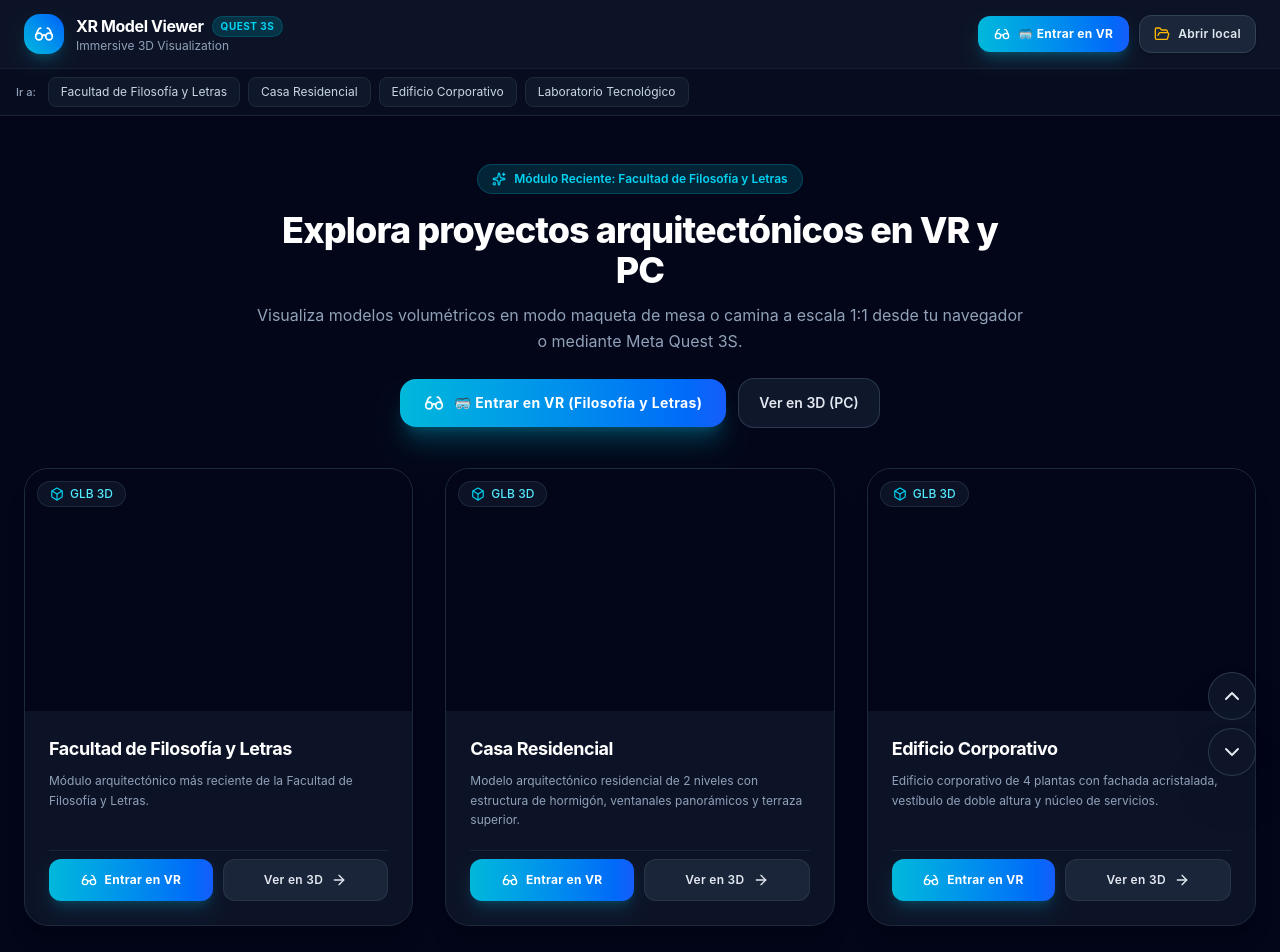
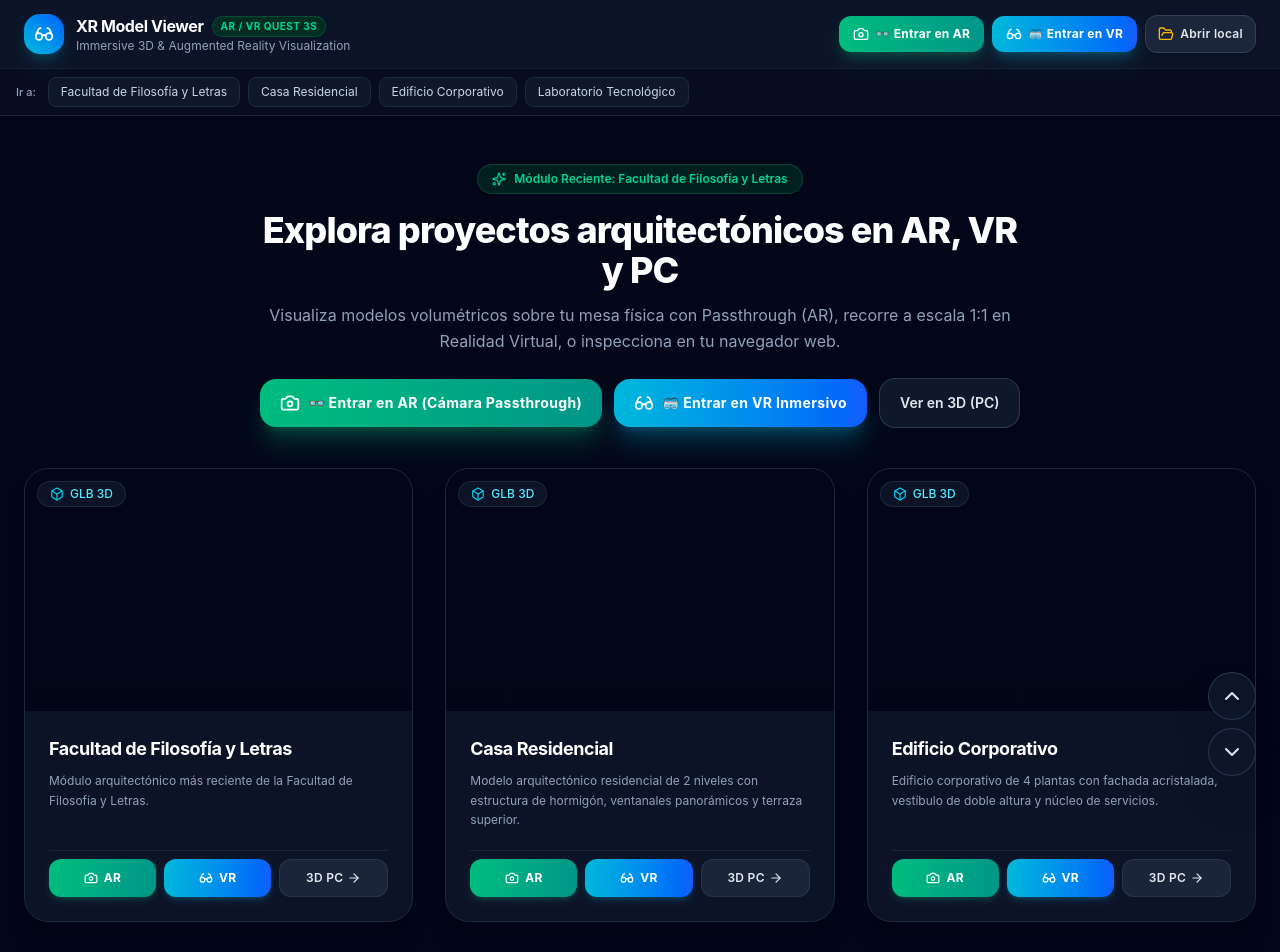
Before and after one commit to Vickman123/visor-xr, a React (Vite) app: page / in a window 1280 px wide. Shown: the top 952 px of the page. Built offline with nearby package versions, Linux system fonts and the light colour scheme; what @react-three/xr would draw is missing.

Commit message:
feat(ar): enable augmented reality camera passthrough for Meta Quest 3S

```diff
--- a/src/App.tsx
+++ b/src/App.tsx
@@ -18,7 +18,7 @@ export const App: React.FC = () => {
     setIsCatalogOpen(false);
   };
 
-  // Direct 1-click WebXR trigger for Meta Quest
+  // Direct 1-click WebXR trigger for Meta Quest VR
   const handleEnterVRProject = async (project: Project) => {
     setActiveProject(project);
     setLocalFile(null);
@@ -26,7 +26,19 @@ export const App: React.FC = () => {
     try {
       await xrStore.enterVR();
     } catch (err) {
-      console.warn('Error launching WebXR session:', err);
+      console.warn('Error launching WebXR VR session:', err);
+    }
+  };
+
+  // Direct 1-click WebXR AR trigger (Passthrough cameras) for Meta Quest
+  const handleEnterARProject = async (project: Project) => {
+    setActiveProject(project);
+    setLocalFile(null);
+    setIsCatalogOpen(false);
+    try {
+      await xrStore.enterAR();
+    } catch (err) {
+      console.warn('Error launching WebXR AR session:', err);
     }
   };
 
@@ -50,6 +62,7 @@ export const App: React.FC = () => {
           <ProjectCatalog
             onSelectProject={handleSelectProject}
             onEnterVRProject={handleEnterVRProject}
+            onEnterARProject={handleEnterARProject}
             onOpenLocalFileModal={() => setIsLocalModalOpen(true)}
           />
         </div>
--- a/src/components/catalog/ProjectCard.tsx
+++ b/src/components/catalog/ProjectCard.tsx
@@ -1,17 +1,19 @@
 import React from 'react';
 import type { Project } from '../../types';
-import { ArrowRight, Box, Glasses } from 'lucide-react';
+import { ArrowRight, Box, Glasses, Camera } from 'lucide-react';
 
 interface ProjectCardProps {
   project: Project;
   onSelect: (project: Project) => void;
   onEnterVR?: (project: Project) => void;
+  onEnterAR?: (project: Project) => void;
 }
 
 export const ProjectCard: React.FC<ProjectCardProps> = ({
   project,
   onSelect,
   onEnterVR,
+  onEnterAR,
 }) => {
   const baseUrl = import.meta.env.BASE_URL || '/';
   const resolvedThumbnail =
@@ -59,7 +61,22 @@ export const ProjectCard: React.FC<ProjectCardProps> = ({
         </div>
 
         {/* Action Buttons for Meta Quest and PC */}
-        <div className="flex flex-col sm:flex-row items-stretch gap-2.5 pt-2 border-t border-slate-800/80">
+        <div className="flex flex-col sm:flex-row items-stretch gap-2 pt-2 border-t border-slate-800/80">
+          {/* Direct AR Entry Button */}
+          {onEnterAR && (
+            <button
+              onClick={(e) => {
+                e.stopPropagation();
+                onEnterAR(project);
+              }}
+              className="flex-1 flex items-center justify-center gap-1.5 bg-gradient-to-r from-emerald-500 to-teal-600 hover:from-emerald-400 hover:to-teal-500 active:scale-95 text-white py-2.5 px-3 rounded-xl text-xs font-bold tracking-wide transition-all cursor-pointer shadow-md shadow-emerald-500/20"
+              title="Entrar en Realidad Aumentada (Passthrough de Meta Quest 3S)"
+            >
+              <Camera className="w-3.5 h-3.5" />
+              <span>AR</span>
+            </button>
+          )}
+
           {/* Direct VR Entry Button */}
           {onEnterVR && (
             <button
@@ -67,11 +84,11 @@ export const ProjectCard: React.FC<ProjectCardProps> = ({
                 e.stopPropagation();
                 onEnterVR(project);
               }}
-              className="flex-1 flex items-center justify-center gap-2 bg-gradient-to-r from-cyan-500 to-blue-600 hover:from-cyan-400 hover:to-blue-500 active:scale-95 text-white py-3 px-4 rounded-xl text-xs font-bold tracking-wide transition-all cursor-pointer shadow-lg shadow-cyan-500/20"
-              title="Entrar directamente en VR con este modelo"
+              className="flex-1 flex items-center justify-center gap-1.5 bg-gradient-to-r from-cyan-500 to-blue-600 hover:from-cyan-400 hover:to-blue-500 active:scale-95 text-white py-2.5 px-3 rounded-xl text-xs font-bold tracking-wide transition-all cursor-pointer shadow-md shadow-cyan-500/20"
+              title="Entrar directamente en VR inmersiva"
             >
-              <Glasses className="w-4 h-4" />
-              <span>Entrar en VR</span>
+              <Glasses className="w-3.5 h-3.5" />
+              <span>VR</span>
             </button>
           )}
 
@@ -81,11 +98,11 @@ export const ProjectCard: React.FC<ProjectCardProps> = ({
               e.stopPropagation();
               onSelect(project);
             }}
-            className="flex-1 flex items-center justify-center gap-2 bg-slate-800/90 hover:bg-slate-700 active:scale-95 text-slate-200 hover:text-white py-3 px-4 rounded-xl text-xs font-semibold tracking-wide transition-all cursor-pointer border border-slate-700/60"
-            title="Abrir en visor 3D"
+            className="flex-1 flex items-center justify-center gap-1 bg-slate-800/90 hover:bg-slate-700 active:scale-95 text-slate-200 hover:text-white py-2.5 px-3 rounded-xl text-xs font-semibold tracking-wide transition-all cursor-pointer border border-slate-700/60"
+            title="Abrir en visor 3D para PC"
           >
-            <span>Ver en 3D</span>
-            <ArrowRight className="w-4 h-4" />
+            <span>3D PC</span>
+            <ArrowRight className="w-3.5 h-3.5" />
           </button>
         </div>
       </div>
--- a/src/components/catalog/ProjectCatalog.tsx
+++ b/src/components/catalog/ProjectCatalog.tsx
@@ -2,17 +2,19 @@ import React, { useState, useEffect, useRef } from 'react';
 import type { Project } from '../../types';
 import { ProjectCard } from './ProjectCard';
 import { DEFAULT_PROJECTS } from '../../data/defaultProjects';
-import { FolderOpen, Layers, Glasses, Sparkles, ChevronDown, ChevronUp } from 'lucide-react';
+import { FolderOpen, Layers, Glasses, Sparkles, ChevronDown, ChevronUp, Camera } from 'lucide-react';
 
 interface ProjectCatalogProps {
   onSelectProject: (project: Project, file?: File) => void;
   onEnterVRProject: (project: Project) => void;
+  onEnterARProject: (project: Project) => void;
   onOpenLocalFileModal: () => void;
 }
 
 export const ProjectCatalog: React.FC<ProjectCatalogProps> = ({
   onSelectProject,
   onEnterVRProject,
+  onEnterARProject,
   onOpenLocalFileModal,
 }) => {
   const [projects, setProjects] = useState<Project[]>(DEFAULT_PROJECTS);
@@ -77,30 +79,41 @@ export const ProjectCatalog: React.FC<ProjectCatalogProps> = ({
             <div>
               <h1 className="text-base font-bold tracking-tight text-white flex items-center gap-2">
                 XR Model Viewer
-                <span className="text-[10px] uppercase font-bold tracking-wider bg-cyan-950 text-cyan-400 border border-cyan-800/60 px-2 py-0.5 rounded-full">
-                  Quest 3S
+                <span className="text-[10px] uppercase font-bold tracking-wider bg-emerald-950 text-emerald-400 border border-emerald-800/60 px-2 py-0.5 rounded-full">
+                  AR / VR Quest 3S
                 </span>
               </h1>
               <p className="text-xs text-slate-400">
-                Immersive 3D Visualization
+                Immersive 3D & Augmented Reality Visualization
               </p>
             </div>
           </div>
 
-          <div className="flex items-center gap-2.5">
+          <div className="flex items-center gap-2">
+            {/* Direct Quick AR Entry in Navbar */}
+            <button
+              onClick={() => onEnterARProject(latestProject)}
+              className="flex items-center gap-1.5 bg-gradient-to-r from-emerald-500 to-teal-600 hover:from-emerald-400 hover:to-teal-500 active:scale-95 text-white px-3.5 py-2.5 rounded-xl text-xs font-bold tracking-wide transition-all cursor-pointer shadow-lg shadow-emerald-500/25"
+              title="Entrar en Realidad Aumentada (Passthrough con cámaras reales de Meta Quest 3S)"
+            >
+              <Camera className="w-4 h-4" />
+              <span>👓 Entrar en AR</span>
+            </button>
+
             {/* Direct Quick VR Entry in Navbar */}
             <button
               onClick={() => onEnterVRProject(latestProject)}
-              className="flex items-center gap-2 bg-gradient-to-r from-cyan-500 to-blue-600 hover:from-cyan-400 hover:to-blue-500 active:scale-95 text-white px-4 py-2.5 rounded-xl text-xs font-bold tracking-wide transition-all cursor-pointer shadow-lg shadow-cyan-500/25"
-              title="Entrar en Realidad Virtual con el módulo más reciente"
+              className="flex items-center gap-1.5 bg-gradient-to-r from-cyan-500 to-blue-600 hover:from-cyan-400 hover:to-blue-500 active:scale-95 text-white px-3.5 py-2.5 rounded-xl text-xs font-bold tracking-wide transition-all cursor-pointer shadow-lg shadow-cyan-500/25"
+              title="Entrar en Realidad Virtual inmersiva completa"
             >
               <Glasses className="w-4 h-4" />
-              <span>🥽 Entrar en VR</span>
+              <span className="hidden sm:inline">🥽 Entrar en VR</span>
+              <span className="sm:hidden">VR</span>
             </button>
 
             <button
               onClick={onOpenLocalFileModal}
-              className="flex items-center gap-2 bg-slate-800/90 hover:bg-slate-700 text-slate-200 hover:text-white px-3.5 py-2.5 rounded-xl text-xs font-semibold tracking-wide border border-slate-700 transition-all cursor-pointer shadow-sm"
+              className="flex items-center gap-1.5 bg-slate-800/90 hover:bg-slate-700 text-slate-200 hover:text-white px-3 py-2.5 rounded-xl text-xs font-semibold tracking-wide border border-slate-700 transition-all cursor-pointer shadow-sm"
               title="Abrir archivo .glb/.gltf desde tu equipo"
             >
               <FolderOpen className="w-4 h-4 text-amber-400" />
@@ -129,26 +142,33 @@ export const ProjectCatalog: React.FC<ProjectCatalogProps> = ({
       {/* Hero Section */}
       <main className="max-w-7xl mx-auto px-4 sm:px-6 py-8 sm:py-12 flex-1 w-full">
         <div className="text-center max-w-3xl mx-auto mb-10">
-          <div className="inline-flex items-center gap-2 px-3.5 py-1.5 rounded-full bg-cyan-950/70 border border-cyan-800/60 text-cyan-400 text-xs font-semibold mb-4">
+          <div className="inline-flex items-center gap-2 px-3.5 py-1.5 rounded-full bg-emerald-950/70 border border-emerald-800/60 text-emerald-400 text-xs font-semibold mb-4">
             <Sparkles className="w-3.5 h-3.5" />
             <span>Módulo Reciente: Facultad de Filosofía y Letras</span>
           </div>
 
           <h2 className="text-2xl sm:text-4xl font-extrabold tracking-tight text-white mb-3">
-            Explora proyectos arquitectónicos en VR y PC
+            Explora proyectos arquitectónicos en AR, VR y PC
           </h2>
           <p className="text-sm sm:text-base text-slate-400 leading-relaxed mb-6">
-            Visualiza modelos volumétricos en modo maqueta de mesa o camina a escala 1:1 desde tu navegador o mediante Meta Quest 3S.
+            Visualiza modelos volumétricos sobre tu mesa física con Passthrough (AR), recorre a escala 1:1 en Realidad Virtual, o inspecciona en tu navegador web.
           </p>
 
-          {/* Big Featured Action Button for Quest 3S */}
+          {/* Big Featured Action Buttons for Quest 3S */}
           <div className="flex flex-wrap items-center justify-center gap-3">
             <button
+              onClick={() => onEnterARProject(latestProject)}
+              className="flex items-center gap-2 bg-gradient-to-r from-emerald-500 to-teal-600 hover:from-emerald-400 hover:to-teal-500 active:scale-95 text-white px-5 py-3.5 rounded-2xl text-sm font-bold tracking-wide shadow-xl shadow-emerald-500/25 transition-all cursor-pointer"
+            >
+              <Camera className="w-5 h-5" />
+              <span>👓 Entrar en AR (Cámara Passthrough)</span>
+            </button>
+            <button
               onClick={() => onEnterVRProject(latestProject)}
-              className="flex items-center gap-2.5 bg-gradient-to-r from-cyan-500 to-blue-600 hover:from-cyan-400 hover:to-blue-500 active:scale-95 text-white px-6 py-3.5 rounded-2xl text-sm font-bold tracking-wide shadow-xl shadow-cyan-500/25 transition-all cursor-pointer"
+              className="flex items-center gap-2 bg-gradient-to-r from-cyan-500 to-blue-600 hover:from-cyan-400 hover:to-blue-500 active:scale-95 text-white px-5 py-3.5 rounded-2xl text-sm font-bold tracking-wide shadow-xl shadow-cyan-500/25 transition-all cursor-pointer"
             >
               <Glasses className="w-5 h-5" />
-              <span>🥽 Entrar en VR (Filosofía y Letras)</span>
+              <span>🥽 Entrar en VR Inmersivo</span>
             </button>
             <button
               onClick={() => onSelectProject(latestProject)}
@@ -167,12 +187,22 @@ export const ProjectCatalog: React.FC<ProjectCatalogProps> = ({
               project={project}
               onSelect={onSelectProject}
               onEnterVR={onEnterVRProject}
+              onEnterAR={onEnterARProject}
             />
           ))}
         </div>
 
         {/* Feature Highlights */}
         <div className="mt-14 border-t border-slate-800/60 pt-8 grid grid-cols-1 md:grid-cols-3 gap-5 text-xs text-slate-400">
+          <div className="p-4 rounded-2xl bg-slate-900/50 border border-slate-800/60">
+            <h4 className="font-semibold text-slate-200 mb-1 flex items-center gap-2">
+              <Camera className="w-4 h-4 text-emerald-400" />
+              Realidad Aumentada (Passthrough)
+            </h4>
+            <p className="leading-relaxed">
+              Activa la cámara a color del Meta Quest 3S para colocar la maqueta volumétrica directamente en tu mesa o sala de estar.
+            </p>
+          </div>
           <div className="p-4 rounded-2xl bg-slate-900/50 border border-slate-800/60">
             <h4 className="font-semibold text-slate-200 mb-1 flex items-center gap-2">
               <Layers className="w-4 h-4 text-cyan-400" />
@@ -189,15 +219,6 @@ export const ProjectCatalog: React.FC<ProjectCatalogProps> = ({
             </h4>
             <p className="leading-relaxed">
               Agarrar con el Grip, separar manos para escalar (*pinch-to-scale*), rotar con mandos y menú 3D flotante espacial.
-            </p>
-          </div>
-          <div className="p-4 rounded-2xl bg-slate-900/50 border border-slate-800/60">
-            <h4 className="font-semibold text-slate-200 mb-1 flex items-center gap-2">
-              <FolderOpen className="w-4 h-4 text-amber-400" />
-              100% Estático y Privado
-            </h4>
-            <p className="leading-relaxed">
-              Carga tus propios archivos GLB/GLTF de forma local y segura sin enviar datos a ningún servidor externo.
             </p>
           </div>
         </div>
--- a/src/components/desktop/WebXRButton.tsx
+++ b/src/components/desktop/WebXRButton.tsx
@@ -1,16 +1,24 @@
 import React from 'react';
 import { useWebXRSupport } from '../../hooks/useWebXRSupport';
 import { xrStore } from '../xr/xrStore';
-import { Glasses, Info } from 'lucide-react';
+import { Glasses, Camera, Info } from 'lucide-react';
 
 export const WebXRButton: React.FC = () => {
-  const { isSupported, isChecking, error } = useWebXRSupport();
+  const { isSupported, isVRSupported, isARSupported, isChecking, error } = useWebXRSupport();
 
   const handleEnterVR = async () => {
     try {
       await xrStore.enterVR();
     } catch (err) {
       console.error('Error entering VR:', err);
+    }
+  };
+
+  const handleEnterAR = async () => {
+    try {
+      await xrStore.enterAR();
+    } catch (err) {
+      console.error('Error entering AR:', err);
     }
   };
 
@@ -32,7 +40,7 @@ export const WebXRButton: React.FC = () => {
           title={error || 'WebXR no disponible'}
         >
           <Glasses className="w-4 h-4 text-slate-500" />
-          <span>🥽 Entrar en VR</span>
+          <span>🥽 Entrar en VR / AR</span>
         </button>
         <div className="flex items-center gap-1.5 text-[11px] text-amber-300/90 bg-amber-950/70 border border-amber-800/60 px-2.5 py-1 rounded-lg">
           <Info className="w-3.5 h-3.5 shrink-0 text-amber-400" />
@@ -43,12 +51,30 @@ export const WebXRButton: React.FC = () => {
   }
 
   return (
-    <button
-      onClick={handleEnterVR}
-      className="group relative flex items-center gap-2.5 bg-gradient-to-r from-cyan-500 to-blue-600 hover:from-cyan-400 hover:to-blue-500 text-white px-5 py-3 rounded-xl shadow-lg shadow-cyan-500/25 transition-all duration-200 hover:scale-105 active:scale-95 font-semibold text-sm cursor-pointer"
-    >
-      <Glasses className="w-5 h-5 transition-transform group-hover:rotate-12" />
-      <span>🥽 Entrar en VR</span>
-    </button>
+    <div className="flex items-center gap-2.5">
+      {/* Realidad Aumentada / Passthrough con cámaras Meta Quest 3S */}
+      {isARSupported && (
+        <button
+          onClick={handleEnterAR}
+          className="group flex items-center gap-2 bg-gradient-to-r from-emerald-500 to-teal-600 hover:from-emerald-400 hover:to-teal-500 active:scale-95 text-white px-4 py-2.5 rounded-xl shadow-lg shadow-emerald-500/25 transition-all text-xs sm:text-sm font-bold cursor-pointer"
+          title="Activar visión con cámara en Realidad Aumentada (Passthrough de Meta Quest 3S)"
+        >
+          <Camera className="w-4 h-4 transition-transform group-hover:scale-110" />
+          <span>👓 Entrar en AR</span>
+        </button>
+      )}
+
+      {/* Realidad Virtual Inmersiva */}
+      {isVRSupported && (
+        <button
+          onClick={handleEnterVR}
+          className="group flex items-center gap-2 bg-gradient-to-r from-cyan-500 to-blue-600 hover:from-cyan-400 hover:to-blue-500 active:scale-95 text-white px-4 py-2.5 rounded-xl shadow-lg shadow-cyan-500/25 transition-all text-xs sm:text-sm font-bold cursor-pointer"
+          title="Entrar en Realidad Virtual inmersiva completa"
+        >
+          <Glasses className="w-4 h-4 transition-transform group-hover:rotate-12" />
+          <span>🥽 Entrar en VR</span>
+        </button>
+      )}
+    </div>
   );
 };
--- a/src/types/index.ts
+++ b/src/types/index.ts
@@ -33,6 +33,10 @@ export type VRLocomotionMode = 'teleport' | 'joystick';
 
 export interface WebXRSupportState {
   isSupported: boolean;
+  isVRSupported: boolean;
+  isARSupported: boolean;
   isChecking: boolean;
   error?: string;
 }
+
+export type XRSessionType = 'vr' | 'ar' | 'desktop';
```
Also changed, not shown: src/components/scene/FloorGrid.tsx (+10 -6 lines), src/components/scene/SceneCanvas.tsx (+48 -35 lines), src/components/xr/menu/VRFloatingMenu.tsx (+28 -19 lines), src/hooks/useWebXRSupport.ts (+14 -3 lines).
